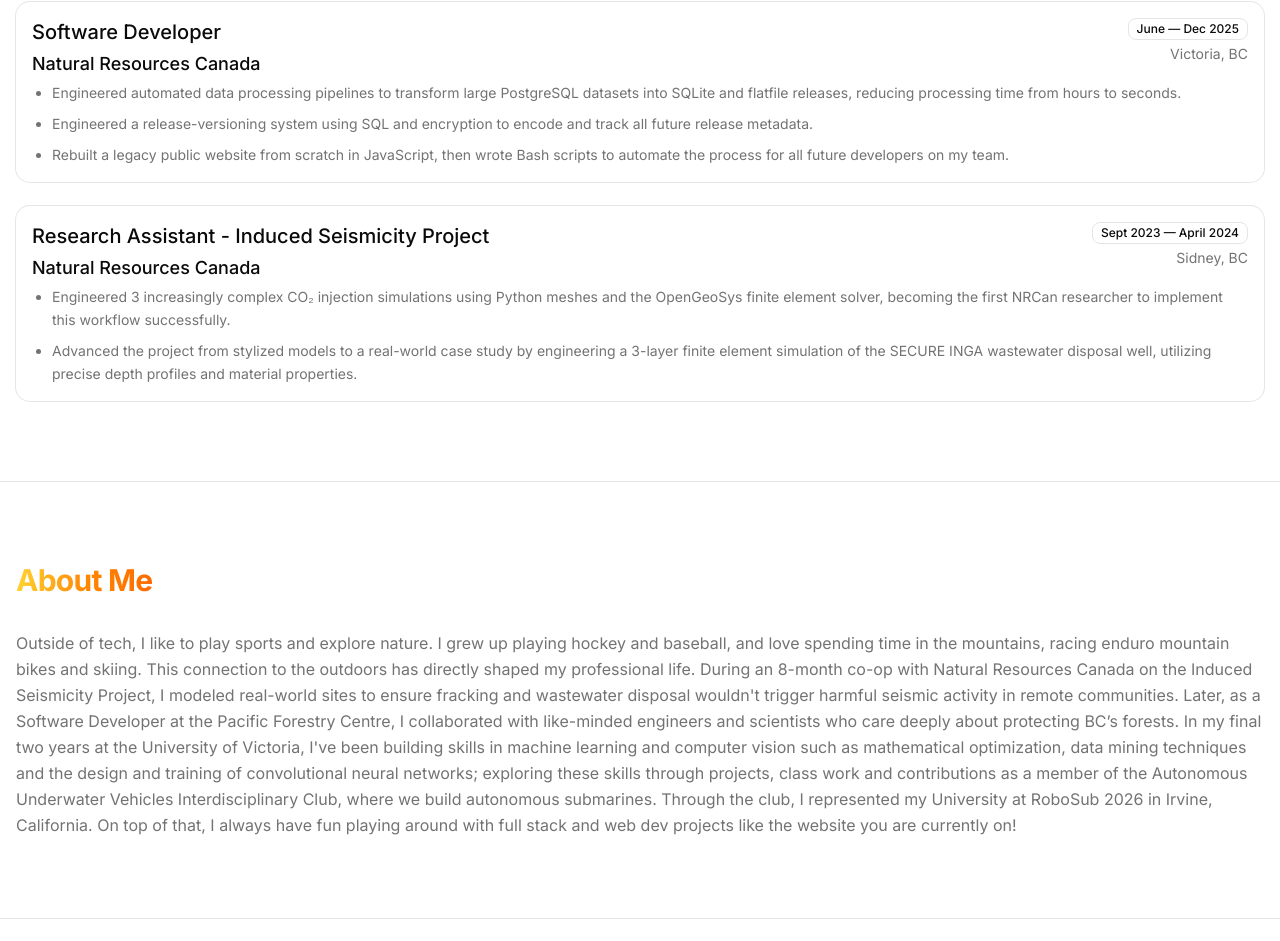
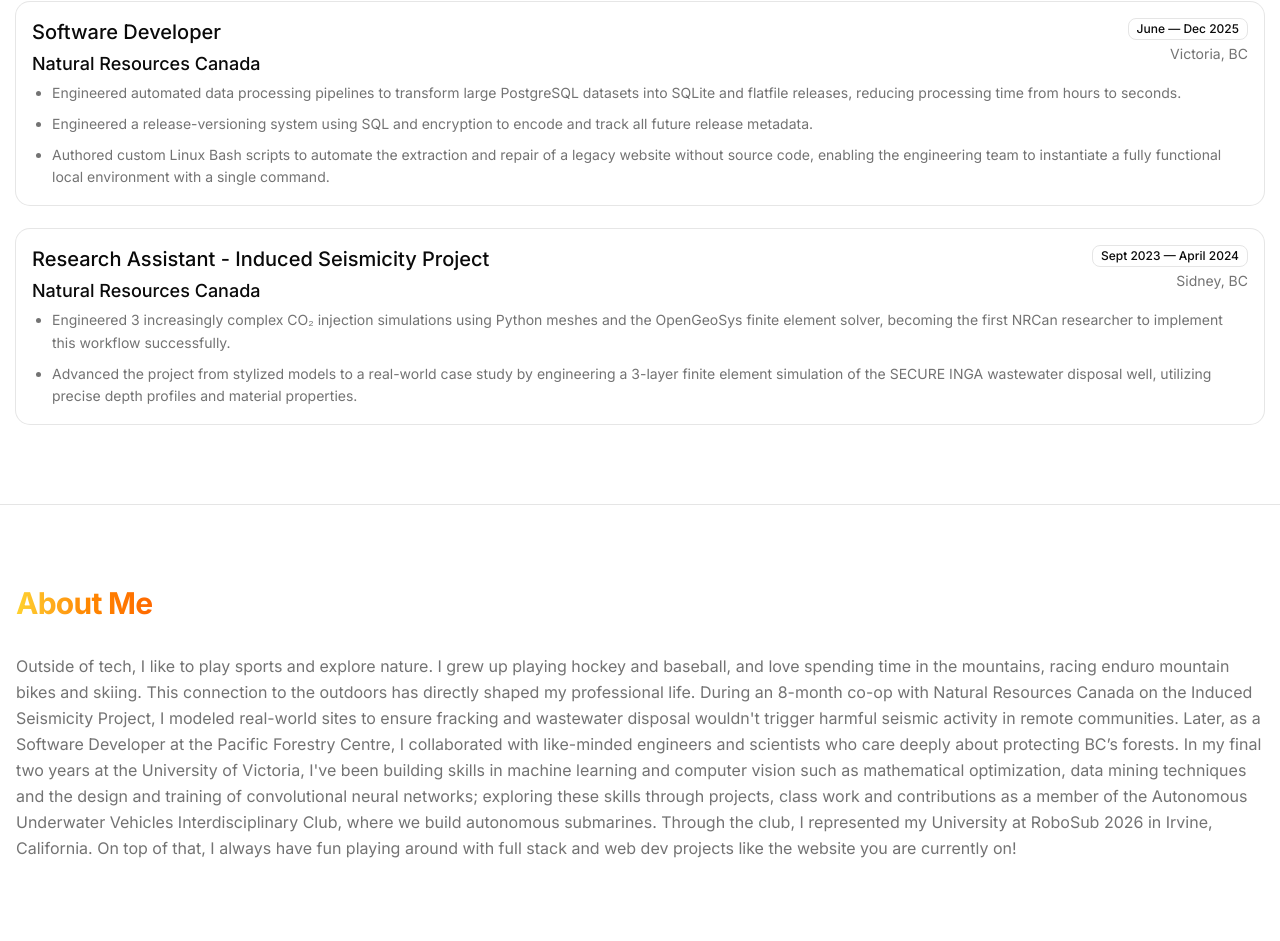
Before and after one commit to liamtannerr/liamtannerr.github.io, a Next.js app: page / in a window 1280 px wide. Shown: the part 2570-3511 px from the top of the page. Built offline with nearby package versions, Linux system fonts and the light colour scheme.

Commit message:
Update legacy site repair description

```diff
--- a/app/page.tsx
+++ b/app/page.tsx
@@ -86,7 +86,7 @@
       bullets: [
         "Engineered automated data processing pipelines to transform large PostgreSQL datasets into SQLite and flatfile releases, reducing processing time from hours to seconds.",
         "Engineered a release-versioning system using SQL and encryption to encode and track all future release metadata.",
-        "Rebuilt a legacy public website from scratch in JavaScript, then wrote Bash scripts to automate the process for all future developers on my team.",
+        "Authored custom Linux Bash scripts to automate the extraction and repair of a legacy website without source code, enabling the engineering team to instantiate a fully functional local environment with a single command.",
       ],
     },
     {
```
